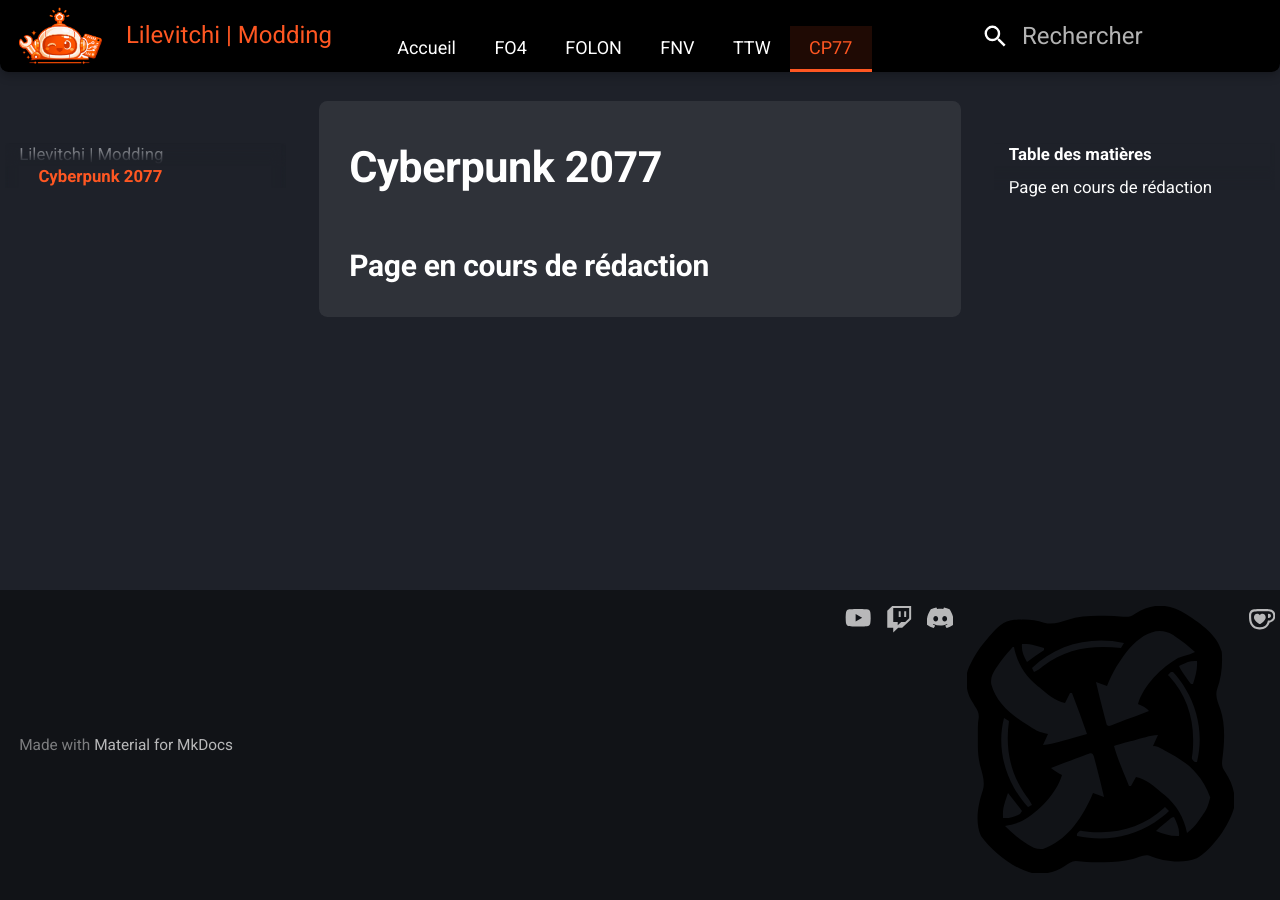
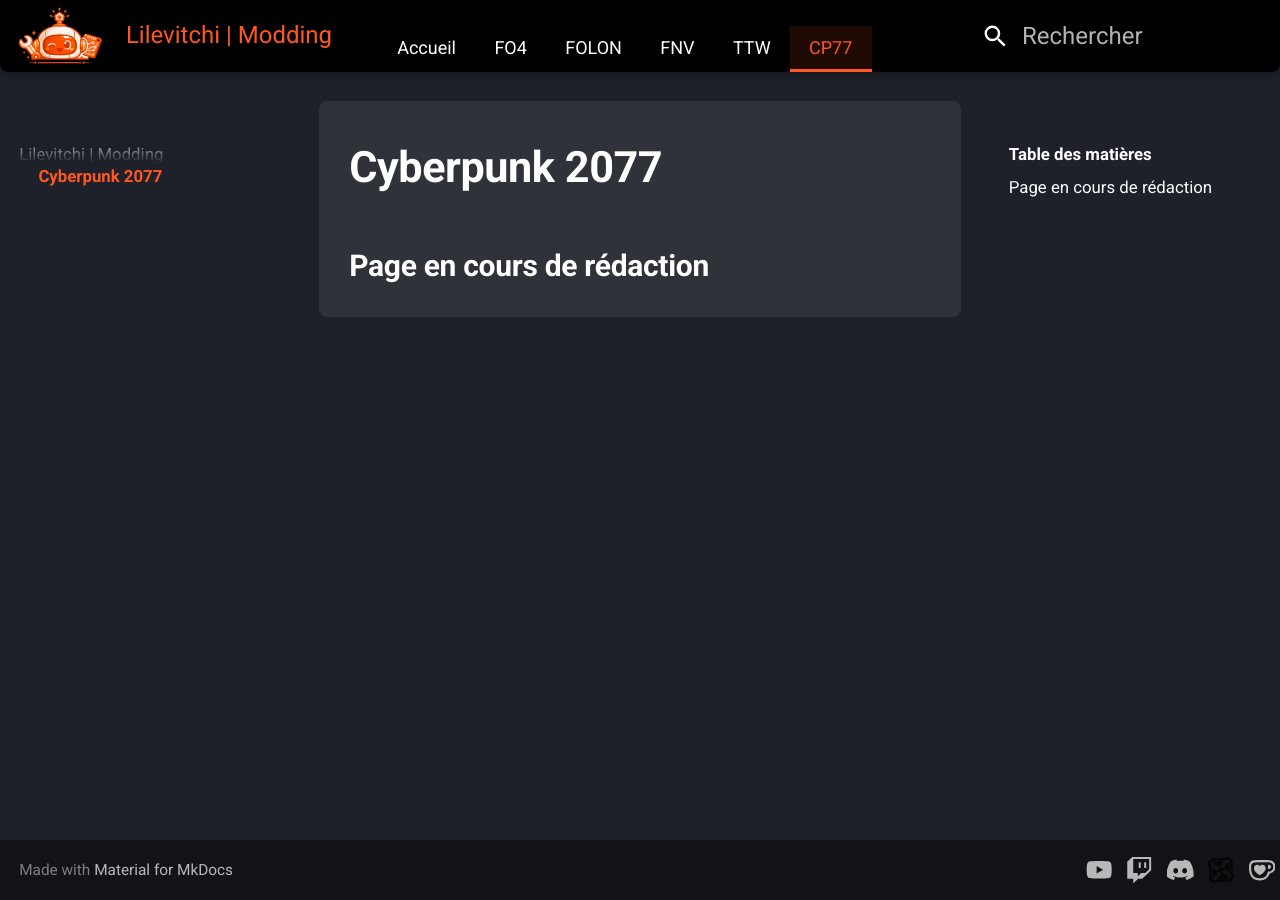
Before and after one commit to Lilevitchi/lilevitchi.github.io, an MkDocs documentation site: the page built from docs/cyberpunk/index.md, in a window 1280 px wide. Built offline with MkDocs 1.6.1 and Material for MkDocs 9.7.7, drawn with Linux system fonts in a browser that asks for light colours.

Commit message:
Update extra.css

```diff
--- a/docs/stylesheets/extra.css
+++ b/docs/stylesheets/extra.css
@@ -656,19 +656,24 @@
     padding: 0.5rem 0;
 }
 
-/* Lien individuel
+/* Lien individuel */
  [data-md-color-scheme] .md-footer-social__link {
     display: inline-flex;
+    align-items: center;
+    justify-content: center;
+    width: 1.1rem;
+    height: 1.1rem;
     color: var(--white) !important;
     opacity: 0.7;
     transition: color var(--transition-base);
-}*/
+}
 
 /* SVG des icônes sociales */
 [data-md-color-scheme] .md-footer-social__link svg {
    max-height: 1.1rem;
    width: 1.1rem;
    fill: currentColor;
+   display: block;
 }
 
 [data-md-color-scheme] .md-footer-social__link svg path {
```
